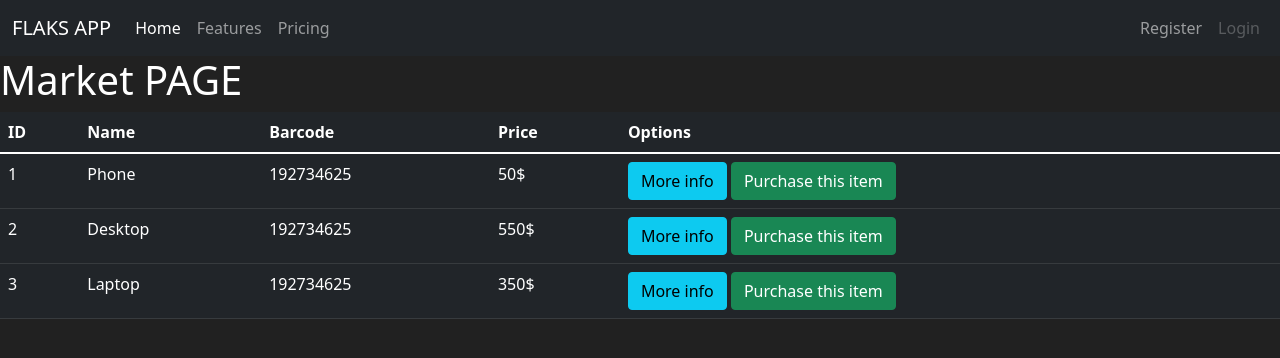
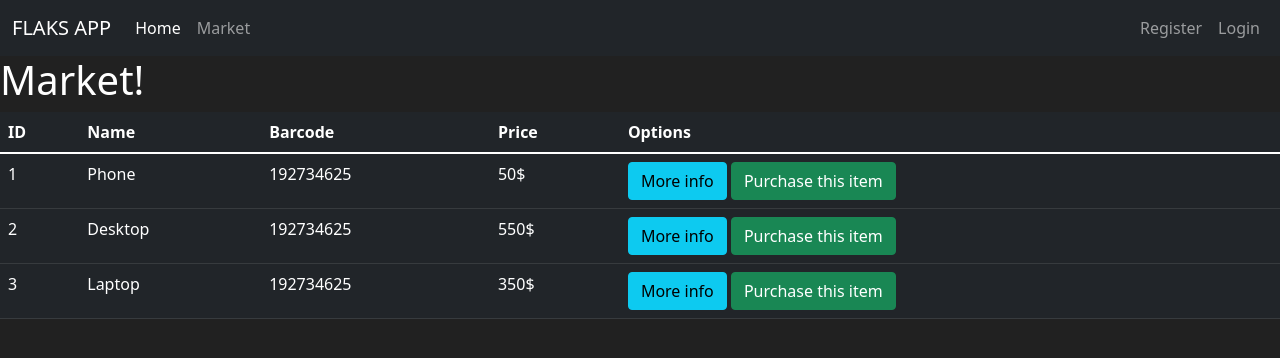
Before and after one commit to Sofiane-Bekkari/Flask_Market, a Flask app: page /market in a window 1280 px wide. Shown: the top 358 px of the page. Run offline with Flask 2, Linux system fonts and the light colour scheme.

Commit message:
Added basa layout template + links

```diff
--- /dev/null
+++ b/Templates/layout.html
@@ -0,0 +1,59 @@
+<!DOCTYPE html>
+<html lang="en">
+<head>
+    <meta charset="UTF-8">
+    <meta http-equiv="X-UA-Compatible" content="IE=edge">
+    <meta name="viewport" content="width=device-width, initial-scale=1.0">
+    <!--BOOTSTARP-->
+    <link href="https://cdn.jsdelivr.net/npm/bootstrap@5.1.3/dist/css/bootstrap.min.css" rel="stylesheet" integrity="sha384-1BmE4kWBq78iYhFldvKuhfTAU6auU8tT94WrHftjDbrCEXSU1oBoqyl2QvZ6jIW3" crossorigin="anonymous">
+    <title>
+        {% block title %}
+
+        <!--TAB TITLE-->
+
+        {% endblock %}
+    </title>
+</head>
+<body>
+    <!--NAVBAR-->
+    <nav class="navbar navbar-expand-lg navbar-dark bg-dark">
+        <div class="container-fluid">
+          <a class="navbar-brand" href="#">FLAKS APP</a>
+          <button class="navbar-toggler" type="button" data-bs-toggle="collapse" data-bs-target="#navbarNavAltMarkup" aria-controls="navbarNavAltMarkup" aria-expanded="false" aria-label="Toggle navigation">
+            <span class="navbar-toggler-icon"></span>
+          </button>
+          <div class="collapse navbar-collapse d-flex justify-content-between" id="navbarNavAltMarkup">
+            <div class="navbar-nav">
+                <!--USE JINJA URL FUNCTION FOR LINKS-->
+              <a class="nav-link active" href="{{ url_for('home_page') }}">Home</a>
+              <a class="nav-link" href="{{ url_for('market_page') }}">Market</a>
+            </div>
+            <div class="navbar-nav">
+
+                <a class="nav-link" href="#">Register</a>
+                <a class="nav-link" href="#">Login</a>
+              </div>
+          </div>
+        </div>
+      </nav>
+      <!--END NAV-->
+
+      {% block body %}
+        <!--BODY CONTENT FOR EACH PAGE-->
+      {% endblock %}
+
+    <!--JS BOOTSTRAP-->
+    <script src="https://cdn.jsdelivr.net/npm/bootstrap@5.1.3/dist/js/bootstrap.bundle.min.js" integrity="sha384-ka7Sk0Gln4gmtz2MlQnikT1wXgYsOg+OMhuP+IlRH9sENBO0LRn5q+8nbTov4+1p" crossorigin="anonymous"></script>
+
+    <!--DARK MODE TRICK-->
+    <style>
+        body
+        {
+            background-color: #212121;
+            color: #fff;
+        }
+    </style>
+    <!--DARK MODE-->
+
+</body>
+</html>
--- a/Templates/market.html
+++ b/Templates/market.html
@@ -1,36 +1,14 @@
-<!DOCTYPE html>
-<html lang="en">
-<head>
-    <meta charset="UTF-8">
-    <meta http-equiv="X-UA-Compatible" content="IE=edge">
-    <meta name="viewport" content="width=device-width, initial-scale=1.0">
-    <!--BOOTSTARP-->
-    <link href="https://cdn.jsdelivr.net/npm/bootstrap@5.1.3/dist/css/bootstrap.min.css" rel="stylesheet" integrity="sha384-1BmE4kWBq78iYhFldvKuhfTAU6auU8tT94WrHftjDbrCEXSU1oBoqyl2QvZ6jIW3" crossorigin="anonymous">
-    <title>Market Page</title>
-</head>
-<body>
-    <!--NAVBAR-->
-    <nav class="navbar navbar-expand-lg navbar-dark bg-dark">
-        <div class="container-fluid">
-          <a class="navbar-brand" href="#">FLAKS APP</a>
-          <button class="navbar-toggler" type="button" data-bs-toggle="collapse" data-bs-target="#navbarNavAltMarkup" aria-controls="navbarNavAltMarkup" aria-expanded="false" aria-label="Toggle navigation">
-            <span class="navbar-toggler-icon"></span>
-          </button>
-          <div class="collapse navbar-collapse d-flex justify-content-between" id="navbarNavAltMarkup">
-            <div class="navbar-nav">
-              <a class="nav-link active" aria-current="page" href="#">Home</a>
-              <a class="nav-link"  href="#">Features</a>
-              <a class="nav-link" href="#">Pricing</a>
-            </div>
-            <div class="navbar-nav">
-                <a class="nav-link" href="#">Register</a>
-                <a class="nav-link disabled">Login</a>
-              </div>
-          </div>
-        </div>
-      </nav>
-      <!--END NAV-->
-    <h1>Market PAGE</h1>
+<!--THE MAIN TEMPLATE-->
+{% extends 'layout.html' %}
+
+<!--TAB TITLE-->
+{% block title %}
+  Market Page
+{% endblock %}
+
+<!--BODY CONTENT-->
+{% block body %}
+  <h1>Market!</h1>
 <!--TABLE-->
   <table class="table table-hover table-dark">
     <thead>
@@ -61,16 +39,5 @@
       </tbody>
     </thead>
   </table>
-    <!--JS BOOTSTRAP-->
-    <script src="https://cdn.jsdelivr.net/npm/bootstrap@5.1.3/dist/js/bootstrap.bundle.min.js" integrity="sha384-ka7Sk0Gln4gmtz2MlQnikT1wXgYsOg+OMhuP+IlRH9sENBO0LRn5q+8nbTov4+1p" crossorigin="anonymous"></script>
 
-    <!--DARK MODE TRICK-->
-    <style>
-        body
-        {
-            background-color: #212121;
-            color: #fff;
-        }
-    </style>
-</body>
-</html>
+{% endblock %}
--- a/market.py
+++ b/market.py
@@ -8,7 +8,7 @@ app = Flask(__name__) # MOST IMPORTENT APP
 
 @app.route("/")
 @app.route("/home")
-def home():
+def home_page():
     return render_template('home.html')
 
 @app.route("/market")
```
Also changed, not shown: Templates/home.html (+10 -45 lines), README.md. Lines whose indentation alone changed are shown as unchanged.
